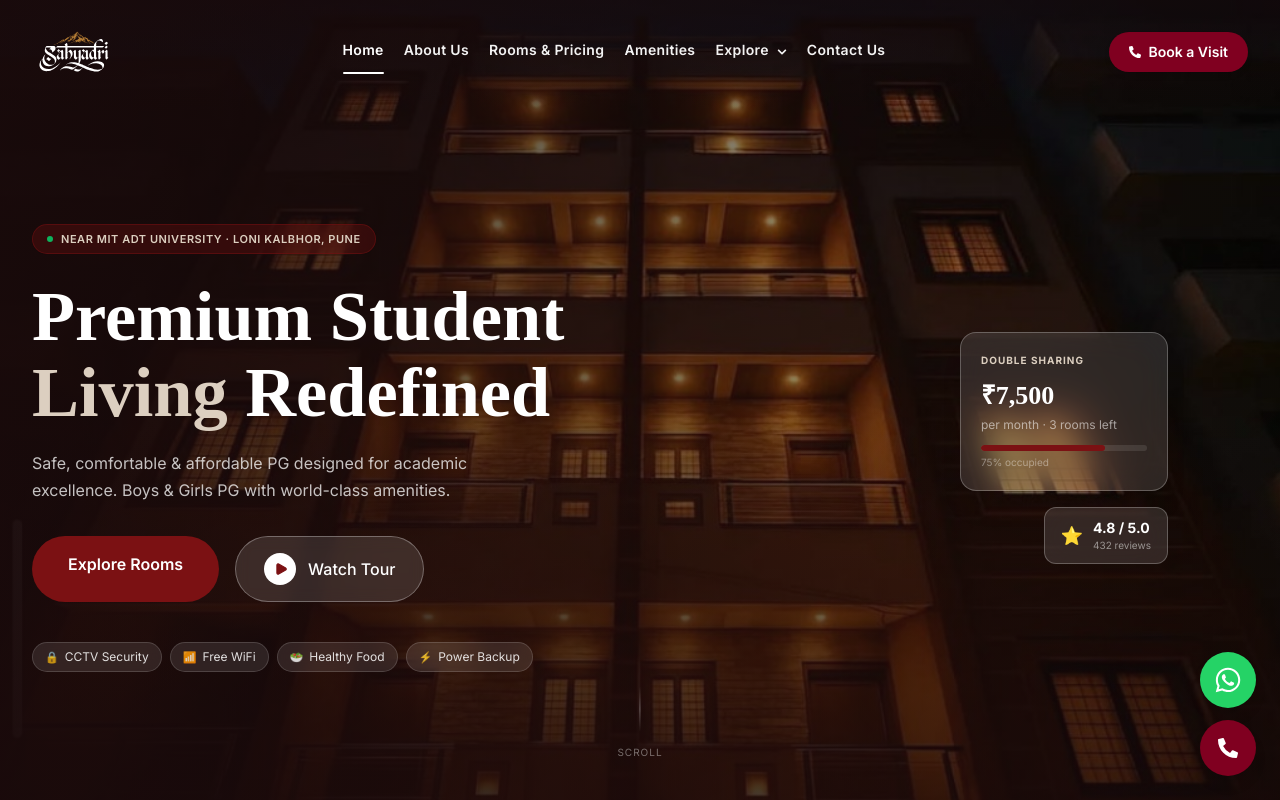
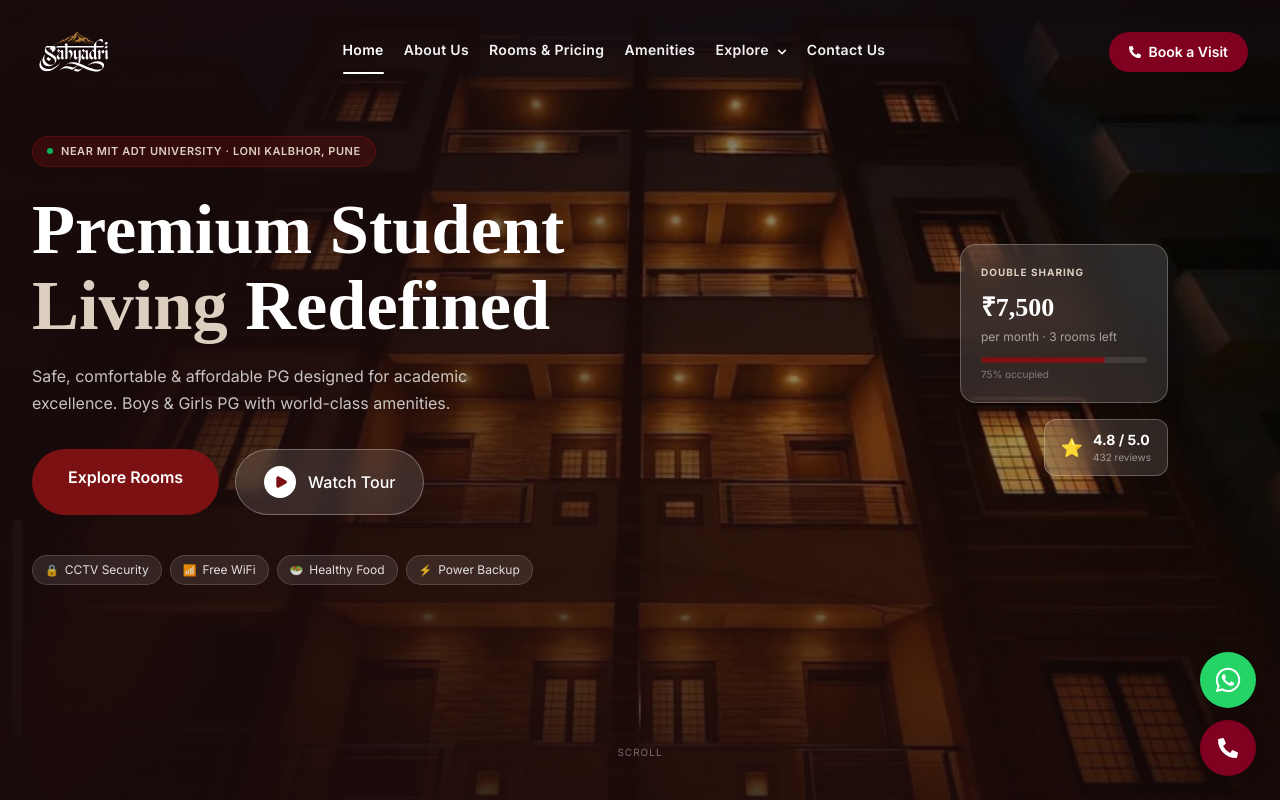
Before and after one commit to YashSonwane11/Sahyadri-Pg, a React (Vite) app: page / in a window 1280 px wide. Shown: the top 800 px of the page. Built offline with nearby package versions, Linux system fonts and the light colour scheme.

Commit message:
fix: reduce blank space and optimize hero content starting position

```diff
--- a/src/pages/Home.jsx
+++ b/src/pages/Home.jsx
@@ -139,7 +139,7 @@ export function HomePage() {
     <div className="bg-[#FAF7F4]">
 
       {/* ═══ HERO ═══ */}
-      <section className="relative min-h-screen lg:h-screen flex items-center pt-20 lg:pt-24 overflow-hidden">
+      <section className="relative min-h-screen lg:h-screen flex flex-col overflow-hidden">
         {/* Background image with Ken Burns */}
         <motion.div
           className="absolute inset-0 bg-cover bg-center"
@@ -155,8 +155,11 @@ export function HomePage() {
         {/* Extra top fade so navbar text stays readable */}
         <div className="absolute top-0 left-0 right-0 h-28 bg-gradient-to-b from-[#1A0A0B]/50 to-transparent" />
 
-        <div className="relative max-w-7xl mx-auto px-4 sm:px-6 lg:px-8 w-full pt-10 pb-16 lg:py-0 z-10">
-          <div className="grid grid-cols-1 lg:grid-cols-12 gap-12 lg:gap-8 xl:gap-12 items-center">
+        {/* Spacer to push content below the fixed navbar */}
+        <div className="h-20 lg:h-24 shrink-0" />
+
+        <div className="relative max-w-7xl mx-auto px-4 sm:px-6 lg:px-8 w-full pt-6 pb-16 lg:pt-10 lg:pb-12 z-10 flex-grow flex items-start">
+          <div className="grid grid-cols-1 lg:grid-cols-12 gap-12 lg:gap-8 xl:gap-12 items-center w-full">
 
             {/* Left Column: Hero Content */}
             <div className="lg:col-span-7 xl:col-span-8">
```
